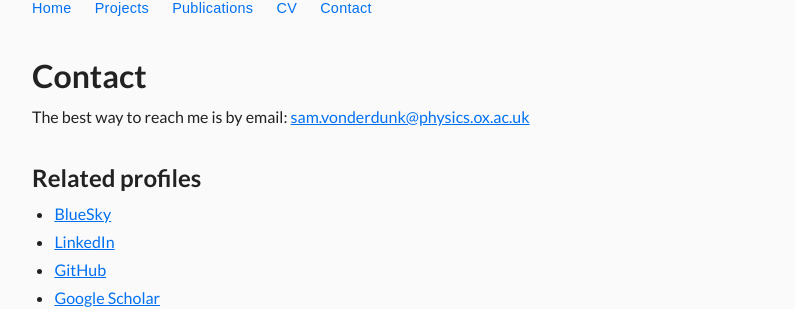
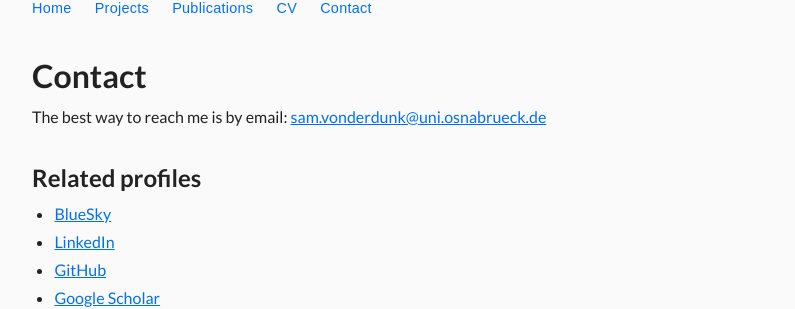
Before and after one commit to samvonderdunk/samvonderdunk.github.io, a Jekyll site: the page built from contact.md, in a window 1280 px wide. Shown: the part 194-503 px from the top of the page, without its empty margins (242-1037 px from the left). Built offline with Jekyll 4.4.1, drawn with Linux system fonts in a browser that asks for light colours.

Commit message:
Update contact.md

```diff
--- a/contact.md
+++ b/contact.md
@@ -5,7 +5,7 @@ title: Contact
 
 # Contact
 
-The best way to reach me is by email: [sam.vonderdunk@physics.ox.ac.uk](mailto:sam.vonderdunk@physics.ox.ac.uk)
+The best way to reach me is by email: [sam.vonderdunk@uni.osnabrueck.de](mailto:sam.vonderdunk@uni.osnabrueck.de)
 
 ## Related profiles
 
```
